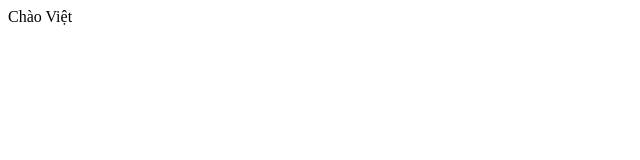
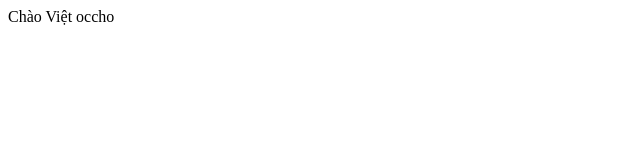
Before and after one commit to vulinh1704/DemoC12Git, a plain HTML site: page index.html in a window 1280 px wide. Shown: the full height of the page, 0-640 px from the left. Drawn offline with Linux system fonts and the light colour scheme.

Commit message:
first commit

```diff
--- a/index.html
+++ b/index.html
@@ -6,5 +6,6 @@
 </head>
 <body>
 Chào Việt
+occho
 </body>
 </html>
```
